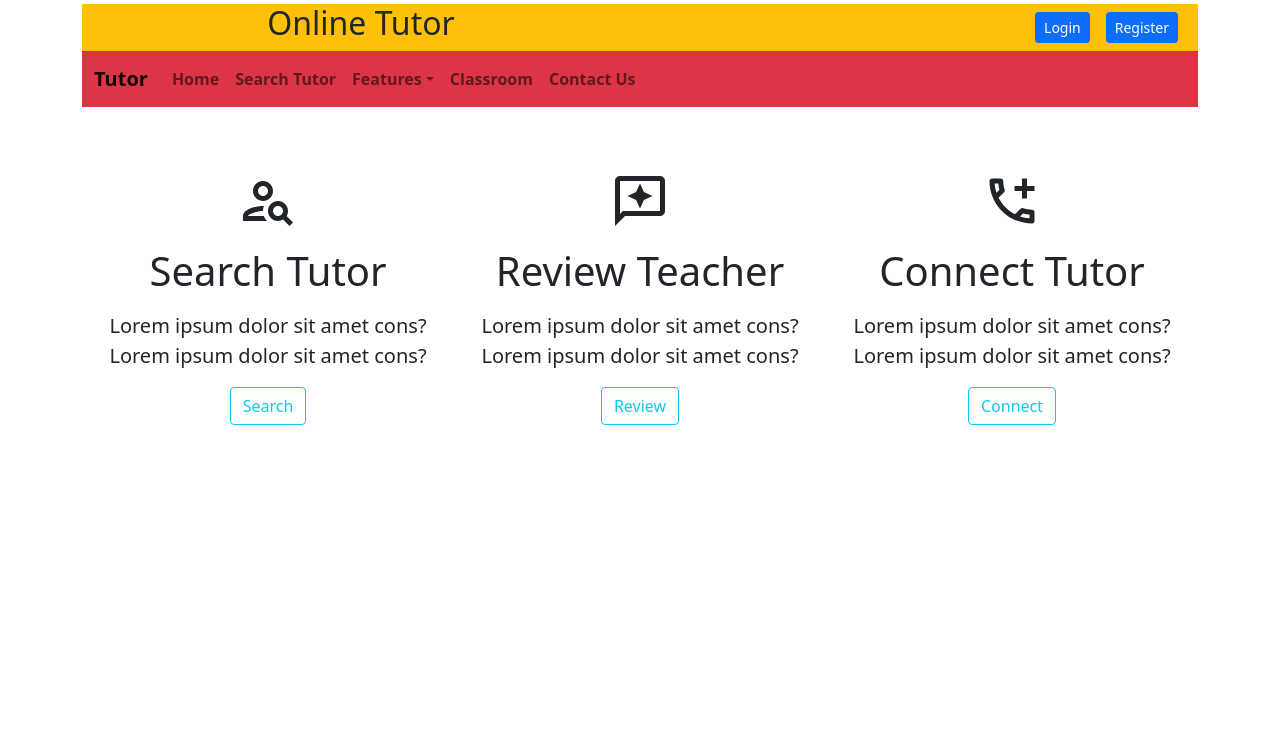
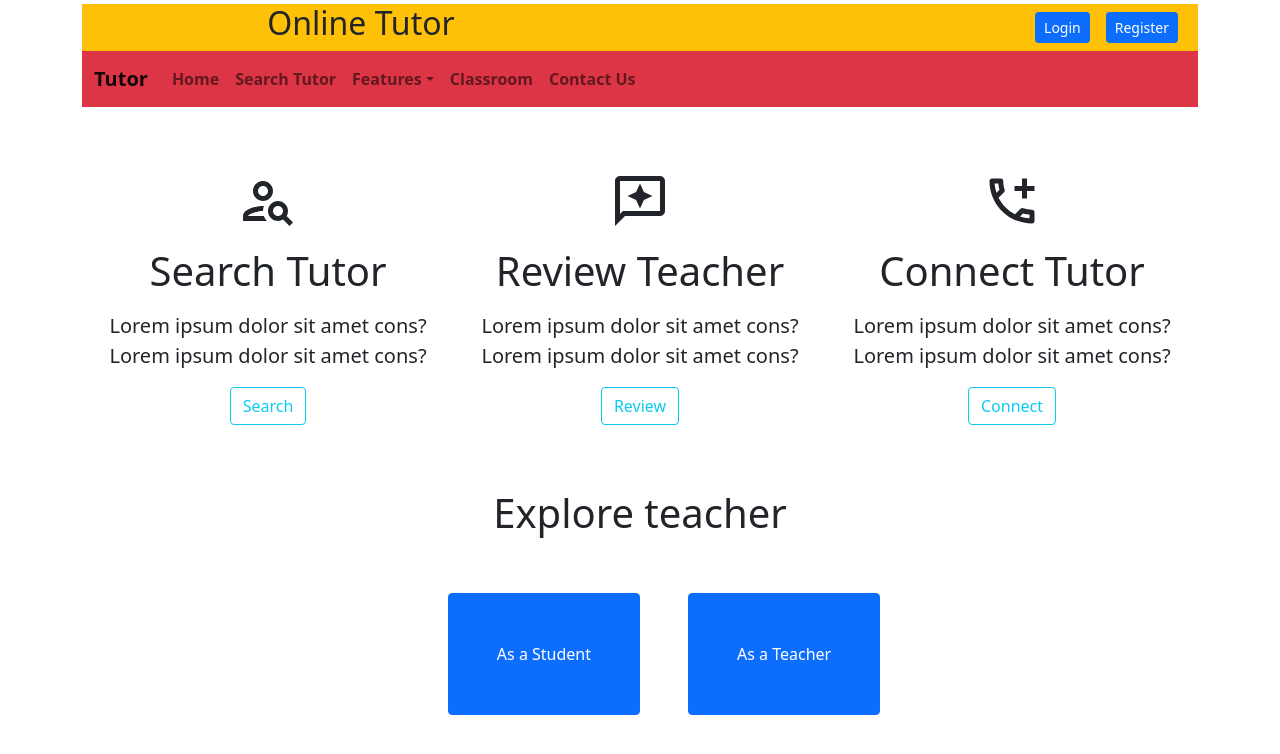
Before and after one commit to pd1116/Online-Tutor, a React (Create React App) app: page / in a window 1280 px wide. Shown: the top 754 px of the page. Built offline with nearby package versions, Linux system fonts and the light colour scheme.

Commit message:
explore tutor

```diff
--- a/src/App.js
+++ b/src/App.js
@@ -1,9 +1,7 @@
-import logo from './logo.svg';
 import './App.css';
 import Main from './Components/Main/Main';
 import 'bootstrap/dist/css/bootstrap.min.css';
 import React from 'react';
-import { Button } from '@material-ui/core';
 import Search from './Components/Search/Search';
 import {
   BrowserRouter as Router,
--- /dev/null
+++ b/src/Components/ExploreTutor/ExploreTutor.js
@@ -0,0 +1,15 @@
+import React from 'react';
+
+const ExploreTutor = () => {
+    return (
+        <div>
+            <h1>Explore teacher</h1>
+            <div className="btn btn-primary m-5 p-5">As a Student</div>
+            <div className="btn btn-primary p-5">As a Teacher</div>
+
+
+        </div>
+    );
+};
+
+export default ExploreTutor;
--- a/src/Components/Main/Main.js
+++ b/src/Components/Main/Main.js
@@ -5,6 +5,7 @@ import { Container, Nav, Navbar, NavDropdown } from 'react-bootstrap';
 import { Link } from 'react-router-dom';
 import Service from '../Service/Service';
 import Navbars from '../Navbars/Navbars';
+import ExploreTutor from '../ExploreTutor/ExploreTutor';
 
 const Main = () => {
     return (
@@ -34,7 +35,16 @@ const Main = () => {
                         <Navbar.Collapse id="basic-navbar-nav">
                             <Nav className="me-auto">
                                 {/* <Link to="/home" >Home</Link> */}
-                                <Nav.Link href="/home" >Home</Nav.Link>
+
+
+
+                                {/* i have to use link tag insted of <a href></a> ...if i use it it will reload the browser .
+                                 */}
+
+
+
+
+                                <Nav.Link  href="/home" >Home</Nav.Link>
                                 <Nav.Link href="/search">Search Tutor</Nav.Link>
                                 <NavDropdown title="Features" id="basic-nav-dropdown">
                                     <NavDropdown.Item href="#action/3.1">Features</NavDropdown.Item>
@@ -45,7 +55,7 @@ const Main = () => {
 
                                 </NavDropdown>
 
-                                <Nav.Link href="#link">Classroom</Nav.Link>
+                                <Nav.Link href="/link">Classroom</Nav.Link>
                                 <Nav.Link href="#link">Contact Us</Nav.Link>
 
                             </Nav>
@@ -69,6 +79,11 @@ const Main = () => {
             <Service></Service>
             {/* service section ends here */}
 
+
+                                 {/* explore tutor start here */}
+            <ExploreTutor></ExploreTutor>
+            {/* explore tutor ends here */}
+
         </div>
     );
 };
--- a/src/Components/Navbars/Navbars.js
+++ b/src/Components/Navbars/Navbars.js
@@ -33,6 +33,8 @@ const Navbars = () => {
 
 </Navbar>
 
+
+
         </div>
     );
 };
```
